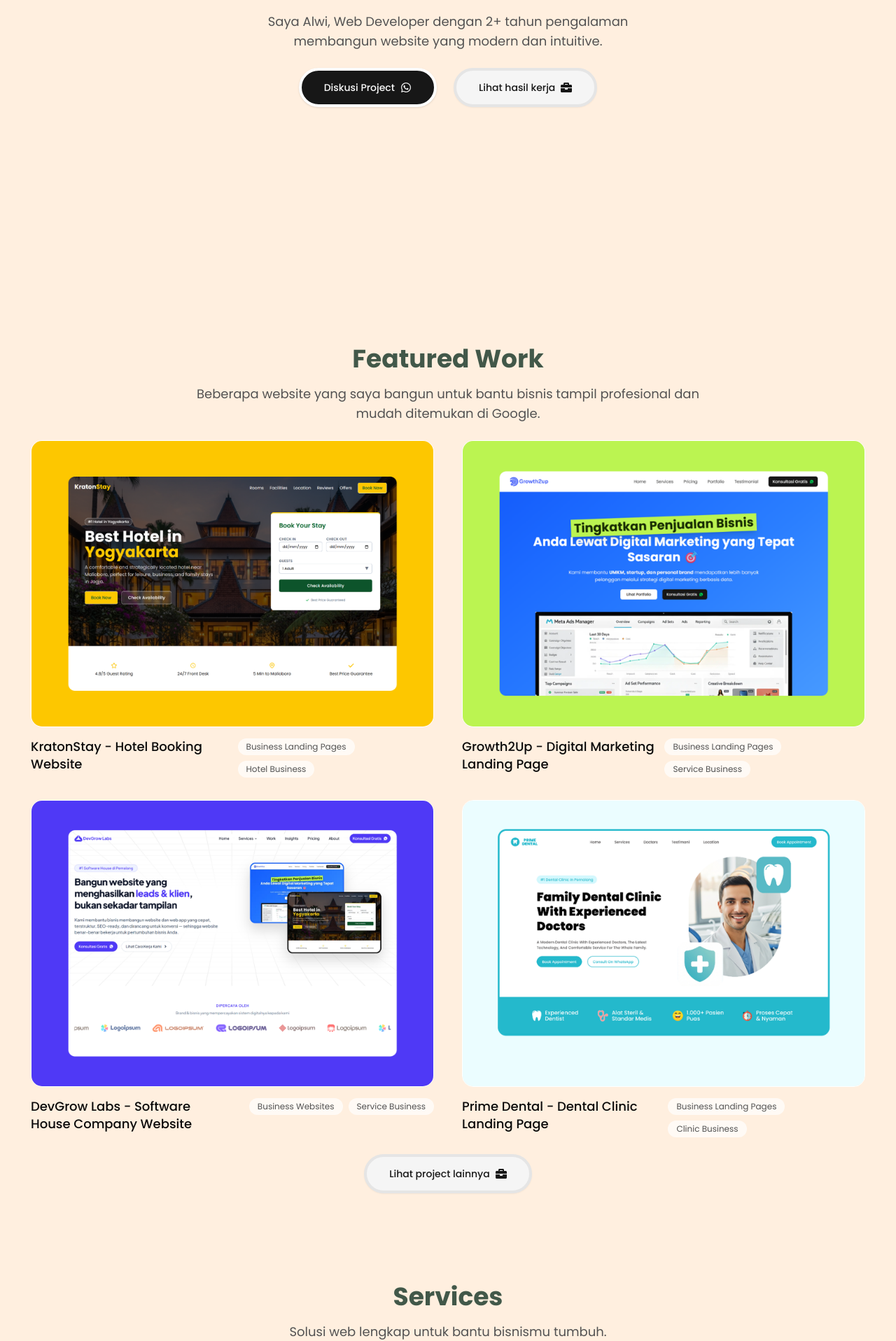
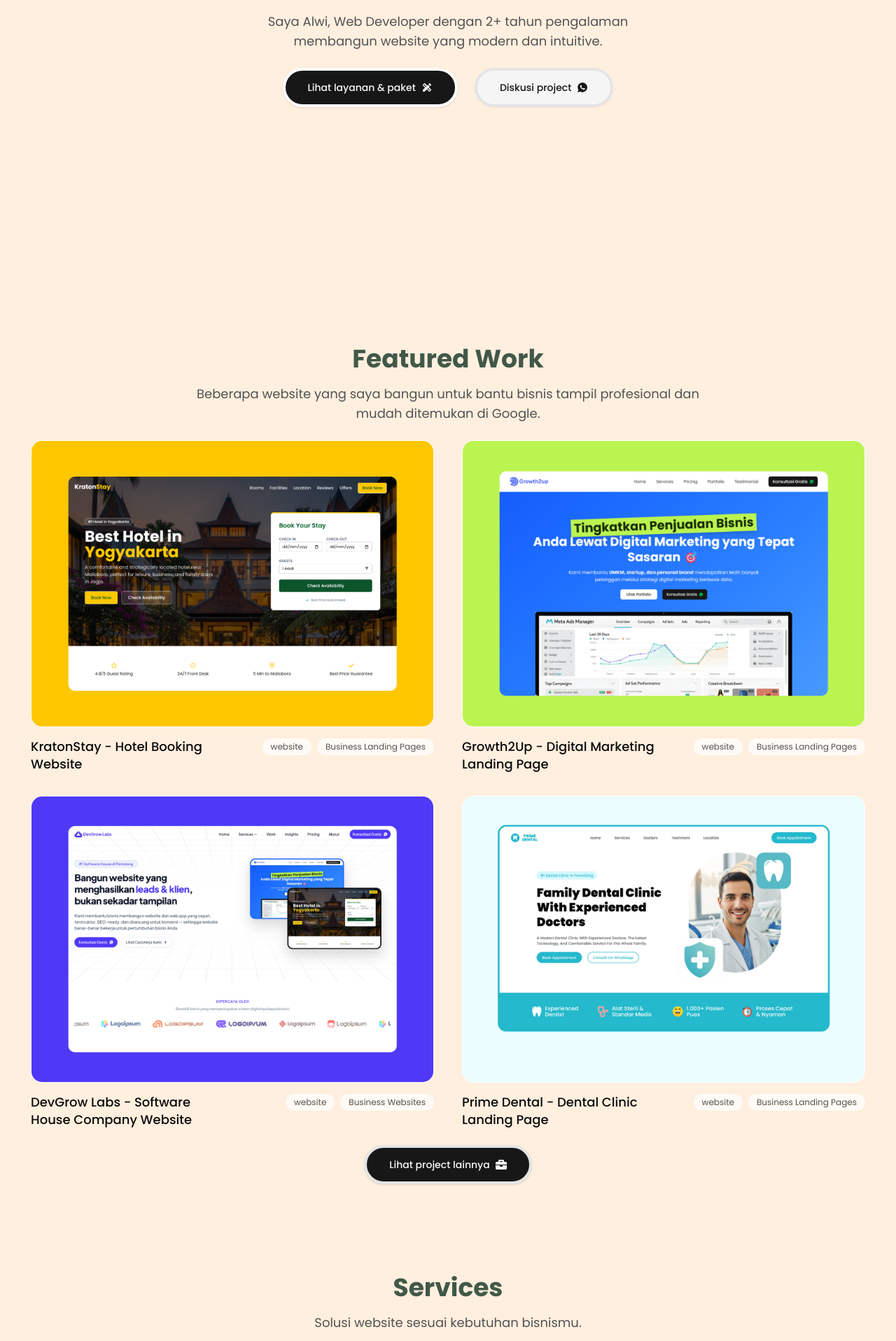
Before and after one commit to Alwisteins/web-portofolio, a Next.js app: page / in a window 1280 px wide. Shown: the part 531-2447 px from the top of the page at 70% size. Built offline with nearby package versions, Linux system fonts and the light colour scheme.

Commit message:
fix: copywriting & CTA

```diff
--- a/src/app/work/[slug]/page.tsx
+++ b/src/app/work/[slug]/page.tsx
@@ -6,7 +6,7 @@
 import { projects } from "@/data/projects";
 import { Button } from "@/components/ui/button";
 import { ArrowLeft } from "lucide-react";
-import { FaWhatsapp } from "react-icons/fa";
+import { IoLogoWhatsapp } from "react-icons/io";
 import { motion } from "framer-motion";
 import type { Variants } from "framer-motion";
 
@@ -108,7 +108,7 @@
             className="py-6 w-full sm:w-auto hover:shadow-xl border-4 border-white rounded-full"
             onClick={() => window.open("https://wa.me/6281361296979")}>
             <span className="flex items-center gap-2">
-              Diskusi Project <FaWhatsapp />
+              Diskusi Project <IoLogoWhatsapp />
             </span>
           </Button>
         </div>
--- a/src/section/CTA.tsx
+++ b/src/section/CTA.tsx
@@ -2,7 +2,7 @@
 
 import { Button } from "@/components/ui/button";
 import React from "react";
-import { FaWhatsapp } from "react-icons/fa";
+import { IoLogoWhatsapp } from "react-icons/io";
 import { motion } from "framer-motion";
 import { fadeUp, container } from "@/animation/fadeup";
 
@@ -36,7 +36,7 @@
             className="py-6 w-full sm:w-auto hover:shadow-xl border-4 border-white rounded-full"
             onClick={() => window.open("https://wa.me/6281361296979")}>
             <span className="flex items-center gap-2">
-              Diskusi Project <FaWhatsapp />
+              Diskusi Project <IoLogoWhatsapp />
             </span>
           </Button>
         </motion.div>
--- a/src/section/hero.tsx
+++ b/src/section/hero.tsx
@@ -2,7 +2,8 @@
 
 import Image from "next/image";
 import { Button } from "@/components/ui/button";
-import { FaWhatsapp, FaBriefcase } from "react-icons/fa";
+import { MdDesignServices } from "react-icons/md";
+import { IoLogoWhatsapp } from "react-icons/io";
 import Link from "next/link";
 import { motion } from "framer-motion";
 import type { Variants } from "framer-motion";
@@ -64,20 +65,20 @@
           className={`flex flex-col md:flex-row justify-center gap-4 md:gap-6 w-full`}>
           <Button
             size="lg"
-            className="py-6 w-full sm:w-auto hover:shadow-xl border-4 border-white rounded-full"
-            onClick={() => window.open("https://wa.me/6281361296979")}>
-            <span className="flex items-center gap-2">
-              Diskusi Project <FaWhatsapp />
-            </span>
+            className="py-6 w-full sm:w-auto hover:shadow-xl border-4 border-white rounded-full">
+            <Link href="#services" className="flex items-center gap-2">
+              Lihat layanan & paket <MdDesignServices />
+            </Link>
           </Button>
           <Button
             asChild
             variant="secondary"
             size="lg"
+            onClick={() => window.open("https://wa.me/6281361296979")}
             className="py-6 w-full sm:w-auto hover:shadow-xl border-4 rounded-full">
-            <Link href="#work" className="flex items-center gap-2">
-              Lihat hasil kerja <FaBriefcase />
-            </Link>
+            <span className="flex items-center gap-2">
+              Diskusi project <IoLogoWhatsapp />
+            </span>
           </Button>
         </motion.div>
       </motion.div>
--- a/src/section/service.tsx
+++ b/src/section/service.tsx
@@ -1,7 +1,7 @@
 "use client";
 
 import { Button } from "@/components/ui/button";
-import { FaWhatsapp } from "react-icons/fa";
+import { IoLogoWhatsapp } from "react-icons/io";
 import { services } from "@/data/services";
 import { motion } from "framer-motion";
 import { fadeUp, container } from "@/animation/fadeup";
@@ -38,7 +38,7 @@
           initial="hidden"
           whileInView="show"
           className="text-neutral-600 max-w-3xl text-base sm:text-lg">
-          Solusi web lengkap untuk bantu bisnismu tumbuh.
+          Solusi website sesuai kebutuhan bisnismu.
         </motion.p>
       </motion.div>
       <div className="flex justify-center">
@@ -100,8 +100,8 @@
                           size="lg"
                           className="w-full rounded-xl hover:shadow-lg transition-all"
                           onClick={() => openWhatsApp(pkg.name)}>
-                          Diskusi via WhatsApp
-                          <FaWhatsapp className="ml-2 text-lg" />
+                          Diskusi Paket Ini
+                          <IoLogoWhatsapp className="ml-2 text-lg" />
                         </Button>
                       </div>
                     </motion.div>
--- a/src/section/work.tsx
+++ b/src/section/work.tsx
@@ -52,8 +52,8 @@
               <div className="flex flex-col sm:flex-row sm:items-start sm:justify-between gap-3">
                 <h3 className="text-lg font-medium leading-snug sm:w-1/2">{project.title}</h3>
                 <div className="flex flex-wrap gap-2 text-xs text-neutral-600">
+                  <span className="px-3 py-1 rounded-full bg-white/70">{project.type}</span>
                   <span className="px-3 py-1 rounded-full bg-white/70">{project.category}</span>
-                  <span className="px-3 py-1 rounded-full bg-white/70">{project.businessType}</span>
                 </div>
               </div>
             </Link>
@@ -65,7 +65,6 @@
         className={`mt-6 flex flex-col md:flex-row justify-center gap-4 md:gap-6 w-full`}>
         <Button
           asChild
-          variant="secondary"
           size="lg"
           className="py-6 w-full sm:w-auto hover:shadow-xl border-4 rounded-full">
           <Link href="/work" className="flex items-center gap-2">
```
